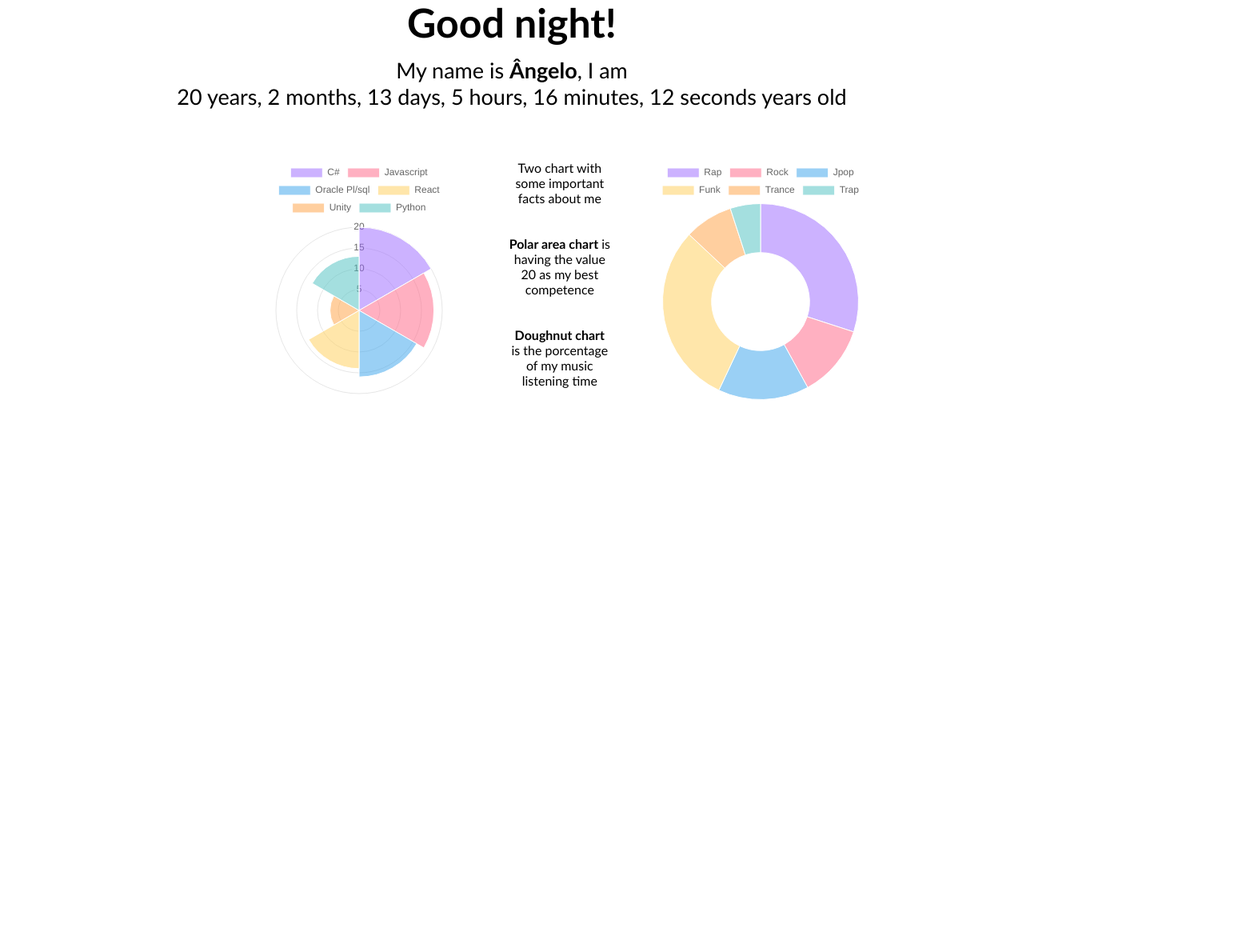
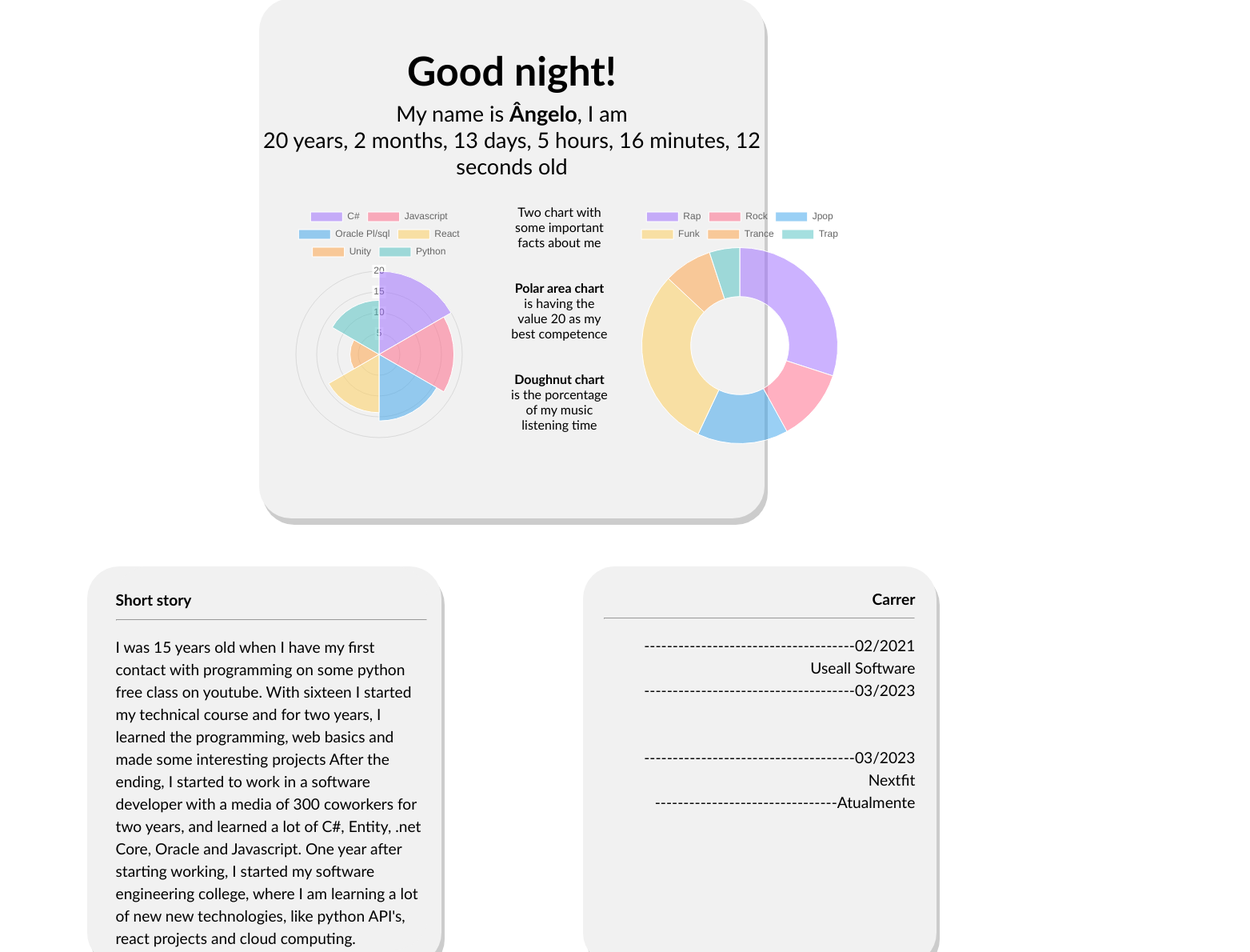
Before and after one commit to angelum23/angelofolio, a React (Create React App) app: page /about in a window 1280 px wide. Shown: the part 120-1310 px from the top of the page at 80% size, 1563 px wide, since content can reach past the window. Before the commit the page ends 800 px from the top, so only its background shows below. Built offline with nearby package versions, Linux system fonts and the light colour scheme.

Commit message:
Adicionado about e melhora de tela

```diff
--- a/src/App.css
+++ b/src/App.css
@@ -59,6 +59,7 @@
   justify-content: center;
   text-align: center;
   box-shadow: 4px 8px #CCCCCC;
+  border-radius: 40px;
 }
 
 .divdatacontact{
@@ -70,9 +71,19 @@
   margin-top: 2%;
   text-align: center;
   box-shadow: 4px 8px #CCCCCC;
+  border-radius: 40px;
 }
 
 /* About */
+.charts{
+  background: #F1F1F1;
+  border-radius: 40px;
+  width: 50%;
+  margin: auto;
+  margin-top: 2%;
+  box-shadow: 4px 8px #CCCCCC;
+}
+
 .greeting{
   justify-content: center;
   text-align: center;
@@ -88,9 +99,7 @@
 }
 
 .chartarea{
-  width: 100%;
-  height: 30%;
-  margin-left: 23%;
+  width: 77%;
   margin-top: 5%;
   display: flex;
 }
@@ -104,6 +113,47 @@
 }
 
 .textoinformativo{
-  width: 10%;
+  width: 25%;
+  min-width: 25%;
   text-align: center;
+  margin-bottom: 70px;
 }
+
+.historia{
+  font-size: larger;
+  width: 88%;
+  margin-left: 8%;
+  line-height: 28px;
+  background: #F1F1F1;
+  border-radius: 40px;
+}
+
+.boxhistoria{
+  width: 35%;
+  background: #F1F1F1;
+  border-radius: 40px;
+  margin-left: 8%;
+  box-shadow: 4px 8px #CCCCCC;
+}
+
+.box2{
+  margin-top: 60px;
+  display: flex;
+  justify-content: space-between;
+}
+
+.boxcarreira{
+  width: 35%;
+  background: #F1F1F1;
+  border-radius: 40px;
+  margin-right: 8%;
+  box-shadow: 4px 8px #CCCCCC;
+}
+
+.carreira{
+  margin: 6%;
+  font-size: larger;
+  text-align: end;
+  line-height: 28px;
+  width: 88%;
+  }
--- a/src/components/Navbar/NavbarElements.js
+++ b/src/components/Navbar/NavbarElements.js
@@ -7,6 +7,8 @@ export const Nav = styled.nav`
   height: 85px;
   display: flex;
   justify-content: center;
+  border-radius: 20px;
+  box-shadow: 4px 8px #CCCCCC;
 `;
 
 export const NavLink = styled(Link)`
--- a/src/pages/about.js
+++ b/src/pages/about.js
@@ -82,12 +82,14 @@ const About = () => {
 
   return (
     <div>
+      <div class="charts">
         <div class="greeting">
+          <br/>
           Good {getGreeting()}!
         </div>
         <div class="text">
           My name is <strong>Ângelo</strong>, I am <br/>
-        {getAge()} years old
+          {getAge()} old
         </div>
         <div class="chartarea">
           <div class="polararea">
@@ -102,6 +104,45 @@ const About = () => {
             <Doughnut data={doughnutData} />
           </div>
         </div>
+        <br/><br/>
+      </div>
+
+      <div class="box2">
+        <div class="boxhistoria">
+          <div class="historia">
+            <br/>
+            <strong>Short story</strong><br/>
+            <hr/>
+            <p>
+              I was 15 years old when I have my first contact with programming
+              on some python free class on youtube.
+              With sixteen I started my technical course and for two years,
+              I learned the programming, web basics and made some interesting projects
+              After the ending, I started to work in a software developer with a media of
+              300 coworkers for two years, and learned a lot
+              of C#, Entity, .net Core, Oracle and Javascript.
+              One year after starting working, I started my
+              software engineering college, where I am learning a lot
+              of new new technologies, like python API's, react projects and cloud computing.
+            </p>
+          </div>
+        </div>
+        <div class="boxcarreira">
+          <div class="carreira">
+            <strong>Carrer</strong>
+            <hr/>
+            <p>
+              -------------------------------------02/2021<br/>
+              Useall Software<br/>
+              -------------------------------------03/2023<br/>
+              <br/><br/>
+              -------------------------------------03/2023<br/>
+              Nextfit<br/>
+              --------------------------------Atualmente<br/>
+            </p>
+          </div>
+        </div>
+      </div>
     </div>
   );
 };
```
Lines whose indentation alone changed are shown as unchanged.
